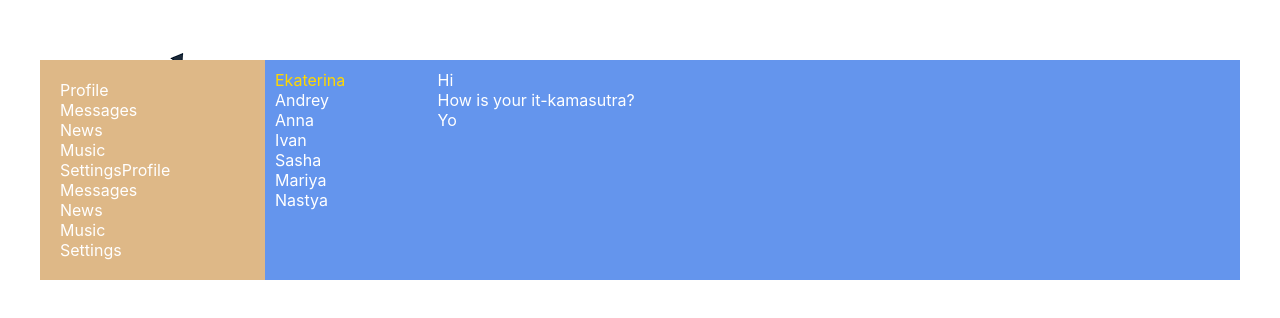
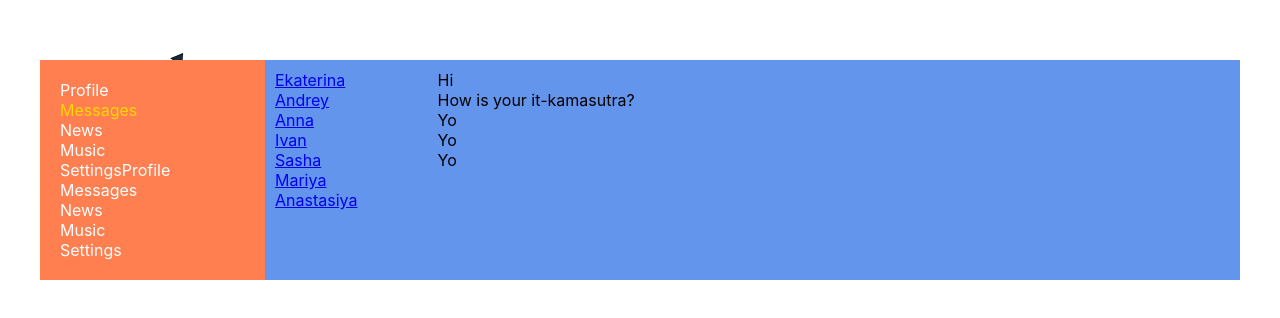
Before and after one commit to EkaterinaYurchyk2022/samurai-way-main, a React (Create React App) app: page /dialogs in a window 1280 px wide. Shown: the top 318 px of the page. Built offline with nearby package versions, Linux system fonts and the light colour scheme.

Commit message:
Change README.md

```diff
--- a/src/App.css
+++ b/src/App.css
@@ -23,4 +23,4 @@
 .app-wrapper-content {
     grid-area: c;
     background-color: cornflowerblue;
-}
+   }
--- a/src/App.tsx
+++ b/src/App.tsx
@@ -17,13 +17,12 @@
                 <Header/>
                 <Navbar/>
                 <div className='app-wrapper-content'>
-                    <Route path='/dialogs' component={Dialogs}/>
+                    <Route exact path='/dialogs' component={Dialogs}/>
+                    <Route exact path='/profile' component={Profile}/>
+                    <Route exact path='/news' component={News}/>
+                    <Route exact path='/music' component={Music}/>
+                    <Route exact path='/settings' component={Settings}/>
                 </div>
-                <Route path='/profile' component={Profile}/>
-                <Route path='/news' component={News}/>
-                <Route path='/music' component={Music}/>
-                <Route path='/settings' component={Settings}/>
-
             </div>
         </BrowserRouter>
     );
--- a/src/components/Dialogs/Dialogs.tsx
+++ b/src/components/Dialogs/Dialogs.tsx
@@ -1,38 +1,49 @@
 import React from 'react';
+import {NavLink} from 'react-router-dom';
 import s from './Dialogs.module.css'
 
-const Dialogs = () => {
+type DialogItemPropsType = {
+    name: string
+    id: number
+}
+const DialogItem = (props: DialogItemPropsType) => {
+    let path = "/dialogs/" + props.id;
+    return <div className={s.dialog + ' ' + s.active}>
+        <NavLink to={path}>{props.name}</NavLink>
+    </div>
+}
+type MessagePropsType = {
+    message: string
+}
+
+const Message = (props: MessagePropsType) => {
+    return <div className={s.dialog}>{props.message}</div>
+}
+
+type DialogsPropsType = {
+    name: DialogItemPropsType
+    id: DialogItemPropsType
+}
+
+const Dialogs = (props: DialogsPropsType) => {
     return (
         <div className={s.dialogs}>
             <div className={s.dialogsItems}>
-                <div className={s.dialog + ' ' + s.active}>
-                    Ekaterina
-                </div>
-                <div className={s.dialog}>
-                    Andrey
-                </div>
-                <div className={s.dialog}>
-                    Anna
-                </div>
-                <div className={s.dialog}>
-                    Ivan
-                </div>
-                <div className={s.dialog}>
-                    Sasha
-                </div>
-                <div className={s.dialog}>
-                    Mariya
-                </div>
-                <div className={s.dialog}>
-                    Nastya
-                </div>
+                <DialogItem name="Ekaterina" id={1}/>
+                <DialogItem name="Andrey" id={2}/>
+                <DialogItem name="Anna" id={3}/>
+                <DialogItem name="Ivan" id={4}/>
+                <DialogItem name="Sasha" id={5}/>
+                <DialogItem name="Mariya" id={6}/>
+                <DialogItem name="Anastasiya" id={7}/>
+
             </div>
             <div className={s.messages}>
-<div className={s.message}>Hi</div>
-<div className={s.message}>How is your it-kamasutra?</div>
-<div className={s.message}>Yo</div>
-
-
+                <Message message="Hi"/>
+                <Message message="How is your it-kamasutra?"/>
+                <Message message="Yo"/>
+                <Message message="Yo"/>
+                <Message message="Yo"/>
             </div>
         </div>
     );
--- a/src/components/Header/Header.module.css
+++ b/src/components/Header/Header.module.css
@@ -1,3 +1,4 @@
+
 .header {
     grid-area: h;
     background-color: green;
@@ -5,5 +6,12 @@
 
 .header img {
     width: 20px;
+}
+
+.loginBlock {
+    float: right;
 
 }
+.loginBlock a {
+    color: white;
+}
--- a/src/components/Navbar/Navbar.module.css
+++ b/src/components/Navbar/Navbar.module.css
@@ -1,6 +1,6 @@
 .nav {
     grid-area: n;
-    background-color: burlywood;
+    background-color: coral;
     padding: 20px;
 }
 
@@ -10,13 +10,9 @@
 }
 
 .item a.activeLink {
-
+    color: gold;
 }
 
 .item {
     color: white;
 }
-
-.item.active {
-    color: gold;
-}
--- a/src/components/Profile/MyPosts/MyPosts.module.css
+++ b/src/components/Profile/MyPosts/MyPosts.module.css
@@ -0,0 +1,7 @@
+.postsBlock {
+    padding: 10px;
+}
+
+.posts {
+    margin-top: 10px;
+}
--- a/src/components/Profile/MyPosts/MyPosts.tsx
+++ b/src/components/Profile/MyPosts/MyPosts.tsx
@@ -1,27 +1,28 @@
 import React from 'react';
 import s from './MyPosts.module.css';
 import Post from "./Post/Post";
-
 
 
 type MyPostPropsType = {
     message: string
     likesCounts: number
 }
-const MyPosts: React.FC<MyPostPropsType> = (props) => {
+const MyPosts = (props) => {
     return (
         <div>
-            My posts
-            <div>
-                <textarea></textarea>
-                <button>Add post</button>
-
+            <h3> My posts </h3>
+            <div className={s.postsBlock}>
+                <div>
+                    <textarea></textarea>
+                </div>
+                <div>
+                    <button>Add post</button>
+                </div>
             </div>
             <div className={s.posts}>
 
                 <Post message='Hi, how are you?' likesCounts={15}/>
                 <Post message="It's my first post" likesCounts={25}/>
-
 
 
             </div>
--- a/src/components/Profile/Profile.module.css
+++ b/src/components/Profile/Profile.module.css
@@ -1,6 +1,6 @@
 .content {
     grid-area: c;
-    background-color: cornflowerblue;
+    background-color: darksalmon;
 }
 
 .content img {
--- a/src/components/Profile/Profile.tsx
+++ b/src/components/Profile/Profile.tsx
@@ -1,22 +1,14 @@
 import React from 'react';
 import s from './Profile.module.css';
 import MyPosts from "./MyPosts/MyPosts";
+import ProfileInfo from "./ProfileInfo/ProfileInfo";
 
 const Profile = () => {
     return (
-        <div>
-        <div className={s.content}>
-            <div>
-                <img
-                    src="https://helpx.adobe.com/content/dam/help/en/photoshop/using/convert-color-image-black-white/jcr_content/main-pars/before_and_after/image-before/Landscape-Color.jpg"/>
-            </div>
-            <div>
-                ava + description
-            </div>
-           <MyPosts />
-            </div>
+        <div >
+            <ProfileInfo/>
+            <MyPosts/>
         </div>
-
     );
 };
 
--- /dev/null
+++ b/src/components/Profile/ProfileInfo/ProfileInfo.module.css
@@ -0,0 +1,3 @@
+.descriptionBlock {
+padding: 10px;
+}
--- /dev/null
+++ b/src/components/Profile/ProfileInfo/ProfileInfo.tsx
@@ -0,0 +1,20 @@
+import React from 'react';
+import s from './ProfileInfo.module.css';
+
+const ProfileInfo = () => {
+    return (
+        <div>
+            <div>
+                <img
+                    src="https://helpx.adobe.com/content/dam/help/en/photoshop/using/convert-color-image-black-white/jcr_content/main-pars/before_and_after/image-before/Landscape-Color.jpg"/>
+            </div>
+            <div className={s.descriptionBlock}>
+                ava + description
+
+            </div>
+        </div>
+
+    );
+};
+
+export default ProfileInfo;
```
